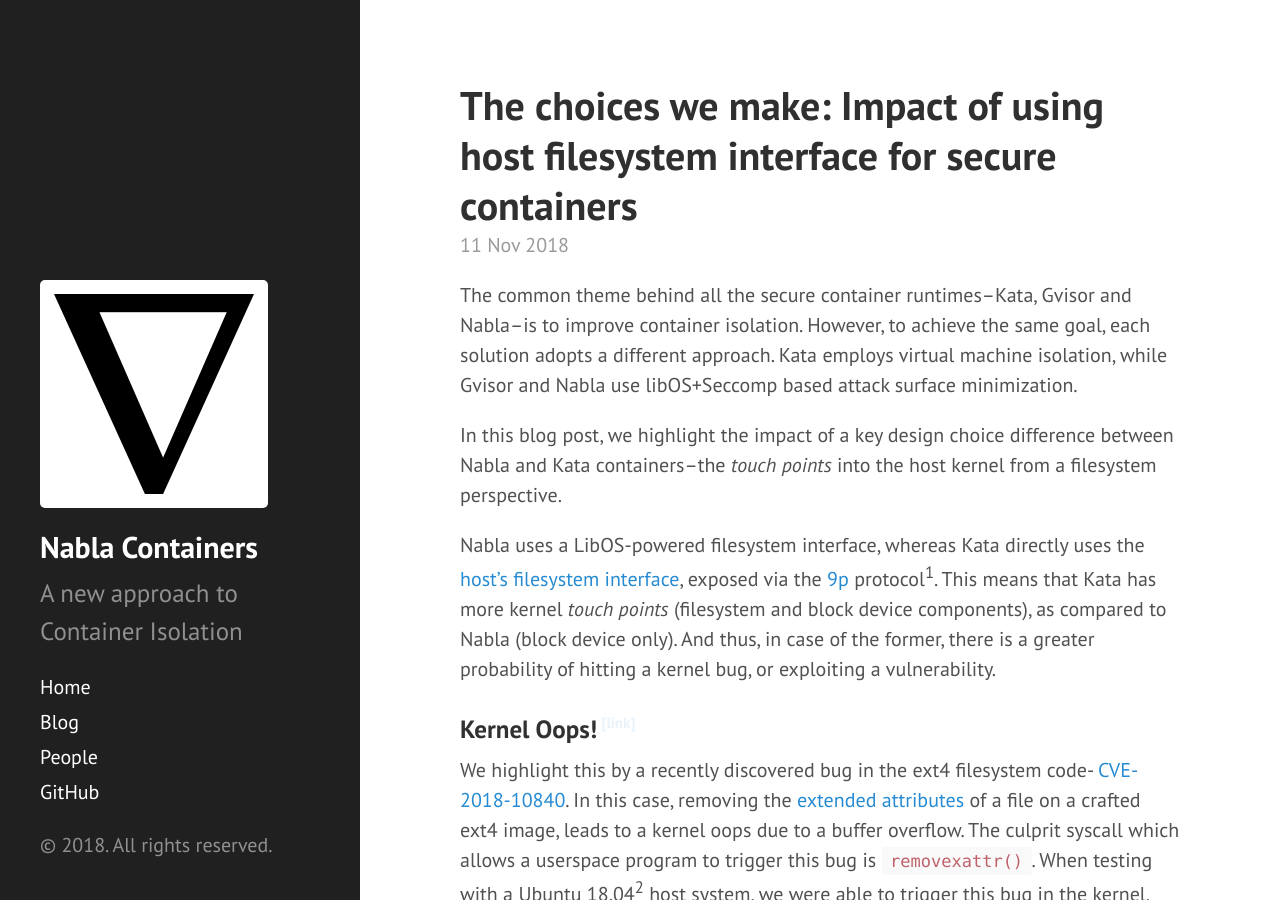
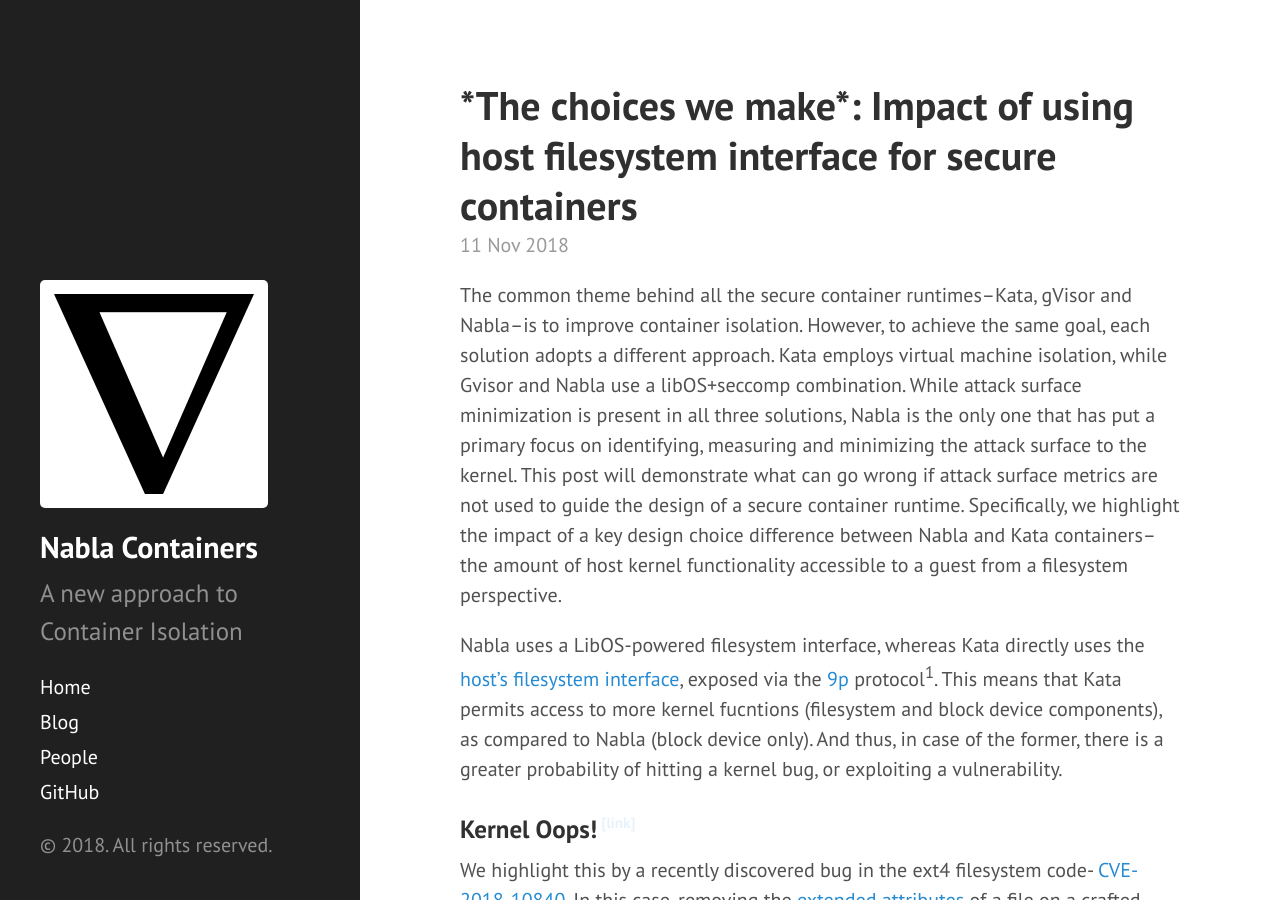
Before and after one commit to nabla-containers/nabla-containers.github.io, a Jekyll site: the page built from _posts/2018-11-11-fs.md, in a window 1280 px wide and 900 px high. Built offline with Jekyll 4.4.1, drawn with Linux system fonts in a browser that asks for light colours; some of the changed text lies outside the part shown.

Commit message:
Update 2018-11-11-fs.md

```diff
--- a/_posts/2018-11-11-fs.md
+++ b/_posts/2018-11-11-fs.md
@@ -3,17 +3,18 @@
 author: suneja
 date: 2018-11-11
 description: blog about hitting host filesystem bug with kata containers
-title: "The choices we make: Impact of using host filesystem interface for secure containers"
+title: "*The choices we make*: Impact of using host filesystem interface for secure containers"
 ---
 
-The common theme behind all the secure container runtimes--Kata, Gvisor and Nabla--is to improve container isolation.
+The common theme behind all the secure container runtimes--Kata, gVisor and Nabla--is to improve container isolation.
 However, to achieve the same goal, each solution adopts a different approach.
-Kata employs virtual machine isolation, while Gvisor and Nabla use libOS+Seccomp based attack surface minimization.
-
-In this blog post, we highlight the impact of a key design choice difference between Nabla and Kata containers--the *touch points* into the host kernel from a filesystem perspective.
+Kata employs virtual machine isolation, while Gvisor and Nabla use a libOS+seccomp combination.
+While attack surface minimization is present in all three solutions, Nabla is the only one that has put a primary focus on identifying, measuring and minimizing the attack surface to the kernel.
+This post will demonstrate what can go wrong if attack surface metrics are not used to guide the design of a secure container runtime.
+Specifically, we highlight the impact of a key design choice difference between Nabla and Kata containers--the amount of host kernel functionality accessible to a guest from a filesystem perspective.
 
 Nabla uses a LibOS-powered filesystem interface, whereas Kata directly uses the [host's filesystem interface](https://github.com/kata-containers/documentation/blob/master/architecture.md#storage), exposed via the [9p](https://www.kernel.org/doc/Documentation/filesystems/9p.txt) protocol<sup>1</sup>.
-This means that Kata has more kernel *touch points* (filesystem and block device components), as compared to Nabla (block device only).
+This means that Kata permits access to more kernel fucntions (filesystem and block device components), as compared to Nabla (block device only).
 And thus, in case of the former, there is a greater probability of hitting a kernel bug, or exploiting a vulnerability.
 
 
@@ -50,9 +51,9 @@
 Nabla's [philosophy](https://nabla-containers.github.io/) of limiting access to the host kernel means that a container's file access does not interface with the host's filesystem.
 Specifically, Nabla does not use a 9p or a passthrough protocol, with syscalls on the filesystem handled at the LibOS (rumprun) level.
 Thus, this bug would never get triggered<sup>3</sup>, even if the host kernel is vulnerable, since `removexattr()` is not propagated to the host.
-Nabla's minimal *touch points* into the host can be seen [here](https://github.com/nabla-containers/solo5/blob/ukvm-linux-seccomp/ukvm/ukvm_hv_linux.c#L53-L106).
+Nabla's minimal access into the host is facilitated by a fairly restrictive [seccomp profile](https://github.com/nabla-containers/solo5/blob/ukvm-linux-seccomp/ukvm/ukvm_hv_linux.c#L53-L106).
 
-The bug does not surface in case of Gvisor as well.
+The bug does not surface in case of gVisor as well.
 The Sentry process does not support the syscall--"[`Removexattr, requires filesystem support`](https://github.com/google/gvisor/blob/master/pkg/sentry/syscalls/linux/linux64.go#L239-L250)", which also does not feature in the set of [syscalls](https://github.com/google/gvisor/blob/master/runsc/fsgofer/filter/config.go) executed by the Gofer.
 
 
@@ -62,11 +63,11 @@
 2. the end product of a successful exploit means only a killed process within the adversary container, and
 3. the kernel remains functional despite the bug being triggered.
 But the underlying heap buffer overflow can certainly be exploited for deadlier attacks.
-It serves as an example of what's possible when various *touch points* into the host kernel are available, and the need to minimize them.
+It serves as an example of what's possible when the host kernel functionality is available for (ab)use, and the need to minimize the attack surface.
 
-Even from a filesystem *touch-point* perspective, we cannot eliminate the existence of [bugs](https://groups.google.com/forum/#!msg/syzkaller/_8MZkKL2-QU/PA0q5XULEAAJ) that do not require a crafted image, as well as the potential of [bugs](https://bugzilla.kernel.org/show_bug.cgi?id=96971) causing a full kernel panic, or serious side-effects such as [privilege escalation](http://cve.mitre.org/cgi-bin/cvename.cgi?name=CVE-2015-1328).
+Even from a filesystem access perspective, we cannot eliminate the existence of [bugs](https://groups.google.com/forum/#!msg/syzkaller/_8MZkKL2-QU/PA0q5XULEAAJ) that do not require a crafted image, as well as the potential of [bugs](https://bugzilla.kernel.org/show_bug.cgi?id=96971) causing a full kernel panic, or serious side-effects such as [privilege escalation](http://cve.mitre.org/cgi-bin/cvename.cgi?name=CVE-2015-1328).
 
-In this blog, although we chose the filesystem interface to highlight Nabla's *touch-point* (attack surface) minimization philosophy, the same is applicable to other components as well, including bypassing [bugs](https://www.cvedetails.com/vulnerability-list/vendor_id-7506/Qemu.html) in the virtualization interface itself!
+In this blog, although we chose the filesystem interface to highlight Nabla's attack surface minimization philosophy, the same is applicable to other components as well, including bypassing [bugs](https://www.cvedetails.com/vulnerability-list/vendor_id-7506/Qemu.html) in the virtualization interface itself!
 
 To summarize: even though the goal is the same (container isolation), the design choice differences matter--its about the 'principles' ;)
 
```
